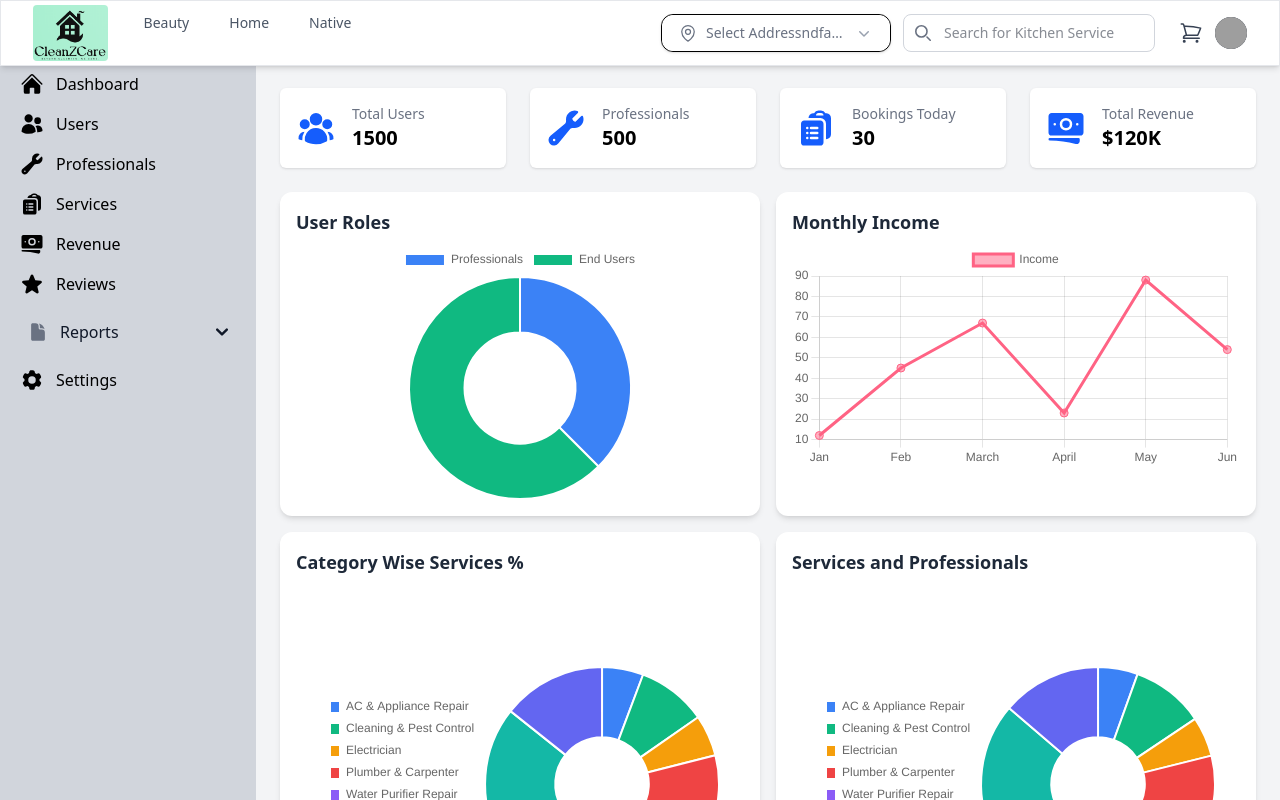
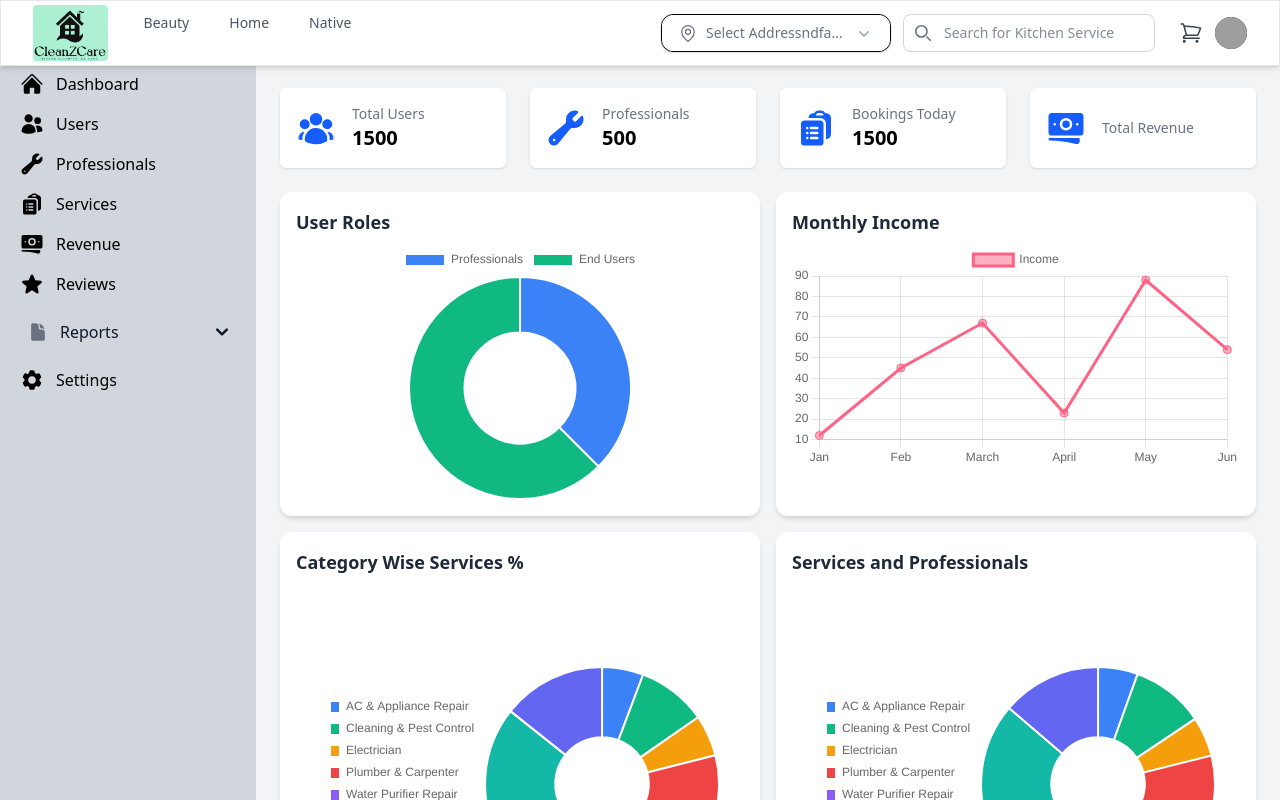
Before and after one commit to CleanZcare-CDAC-Feb-2025-Project/CleanZcare-Frontend, a React (Vite) app: page /admin in a window 1280 px wide. Shown: the top 800 px of the page. Built offline with nearby package versions, Linux system fonts and the light colour scheme; grey boxes are pictures that could not be loaded.

Commit message:
improved code

```diff
--- a/src/pages/AdminLandingPage.jsx
+++ b/src/pages/AdminLandingPage.jsx
@@ -11,12 +11,41 @@ import {
   UserGroupIcon,
   WrenchIcon,
 } from "@heroicons/react/24/solid";
+const cardData=[
+  {
+    icon: UserGroupIcon,
+    title:"Total Users",
+    value:"1500"
+  },
+  {
+    icon: WrenchIcon,
+    title:"Professionals",
+    value:"500"
+  },
+  {
+    icon: ClipboardDocumentListIcon,
+    title:"Bookings Today",
+    value:"1500"
+  },{
+    icon:BanknotesIcon,
+    title:"Total Revenue",
+    value:""
 
+  }
+]
 export const AdminLandingPage = () => {
   return (
     <>
       <div className="grid grid-cols-1 sm:grid-cols-2 lg:grid-cols-4 gap-6 mb-6">
-        <OverviewCard icon={UserGroupIcon} title="Total Users" value="1500" />
+         {cardData.map((data, index) => (
+        <OverviewCard
+          key={index}
+          icon={data.icon}
+          title={data.title}
+          value={data.value}
+        />
+      ))}
+        {/* <OverviewCard icon={UserGroupIcon} title="Total Users" value="1500" />
         <OverviewCard icon={WrenchIcon} title="Professionals" value="500" />
         <OverviewCard
           icon={ClipboardDocumentListIcon}
@@ -27,7 +56,7 @@ export const AdminLandingPage = () => {
           icon={BanknotesIcon}
           title="Total Revenue"
           value="$120K"
-        />
+        /> */}
       </div>
       <div className="flex flex-col gap-y-4">
         <div className="grid grid-cols-12 gap-4">
```
